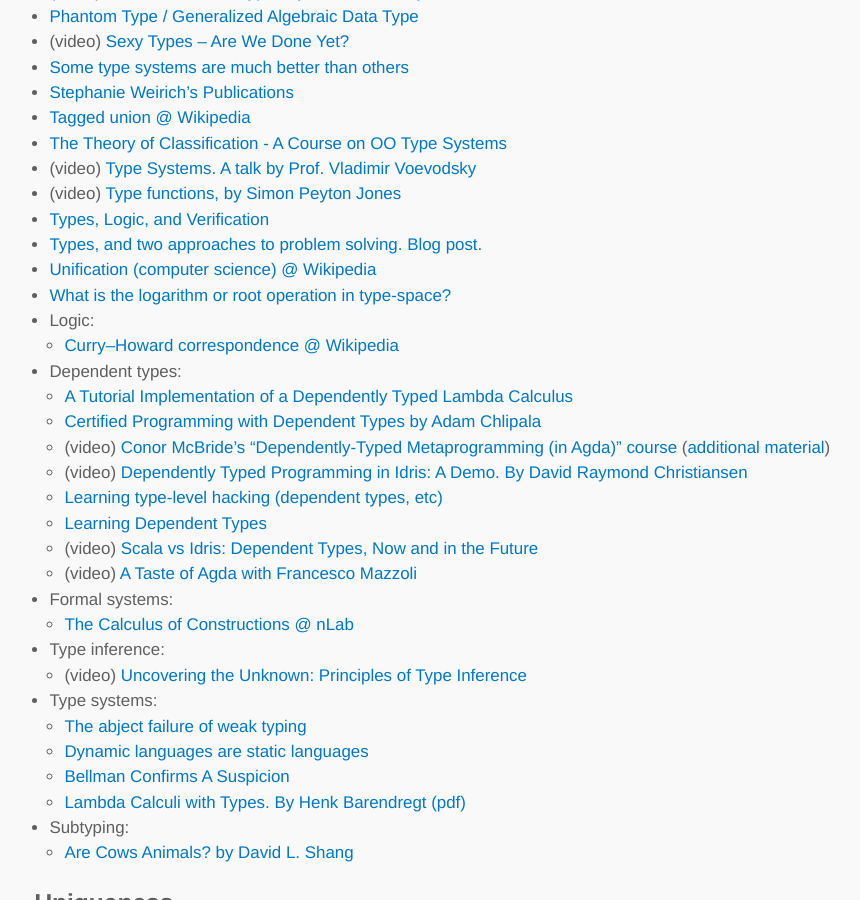
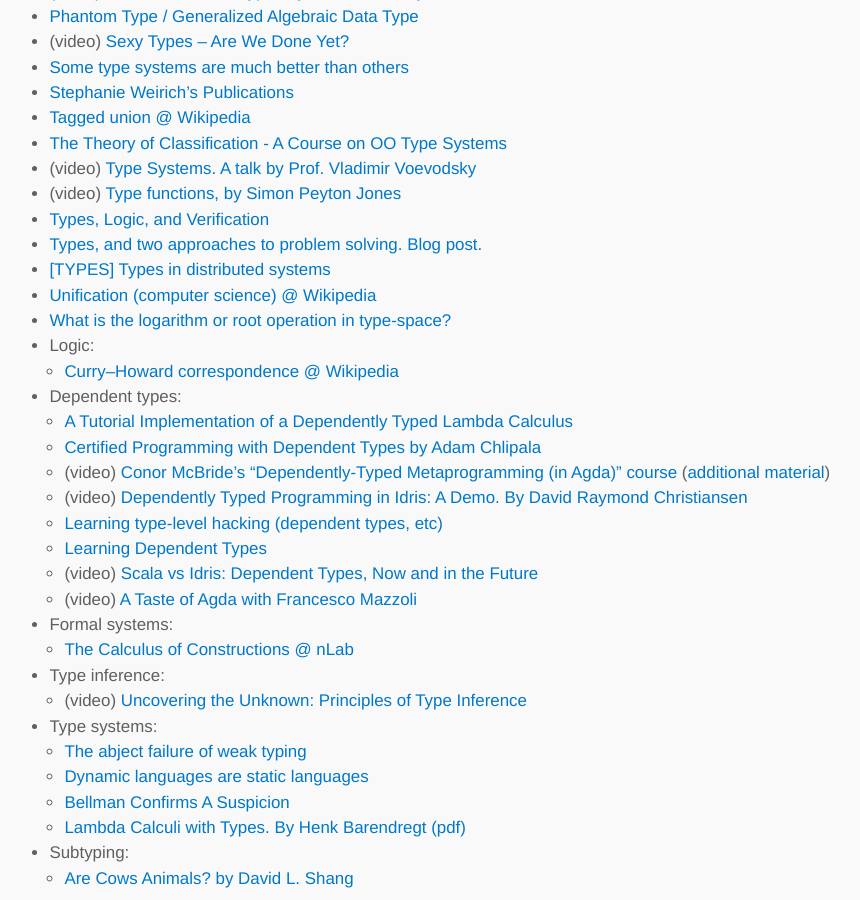
Before and after one commit to lambdatoast/lambdatoast.github.com, a Jekyll site: the page built from cs-resources/index.md, in a window 1280 px wide and 900 px high, scrolled down 7651 px. Shown: the whole window, without its empty margins (200-1060 px from the left). Built offline with Jekyll 4.4.1, drawn with Linux system fonts in a browser that asks for light colours.

Commit message:
Add link to 'Types in distributed systems' thread at the [TYPES] list.

```diff
--- a/cs-resources/index.md
+++ b/cs-resources/index.md
@@ -276,6 +276,7 @@
   - (video) [Type functions, by Simon Peyton Jones](https://www.youtube.com/watch?v=MSin0b04344)
   - [Types, Logic, and Verification](https://www.cs.uoregon.edu/research/summerschool/summer13/curriculum.html)
   - [Types, and two approaches to problem solving. Blog post.](http://blog.sigfpe.com/2014/05/types-and-two-approaches-to-problem.html)
+  - [[TYPES] Types in distributed systems](http://lists.seas.upenn.edu/pipermail/types-list/2014/001791.html)
   - [Unification (computer science) @ Wikipedia](http://en.wikipedia.org/wiki/Unification_(computer_science))
   - [What is the logarithm or root operation in type-space?](http://cstheory.stackexchange.com/questions/17006/what-is-the-logarithm-or-root-operation-in-type-space)
   - Logic:
```
